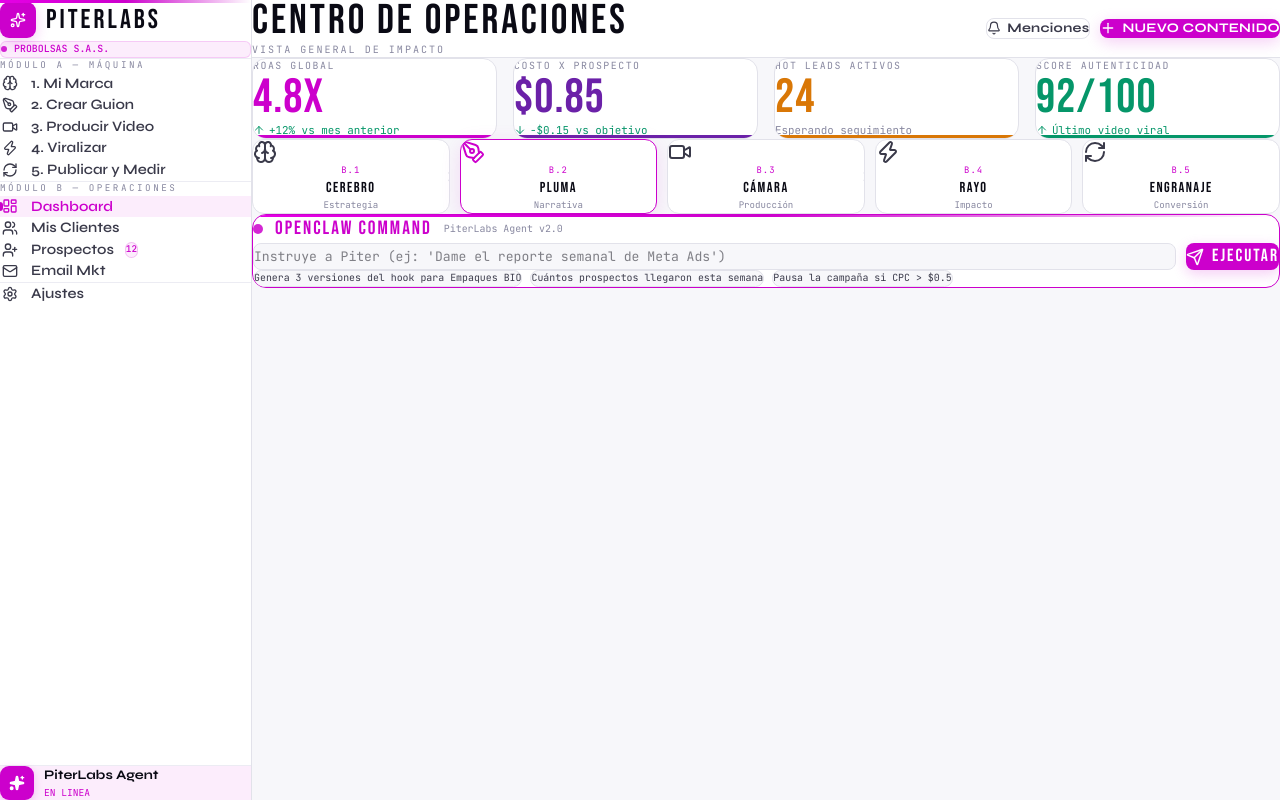
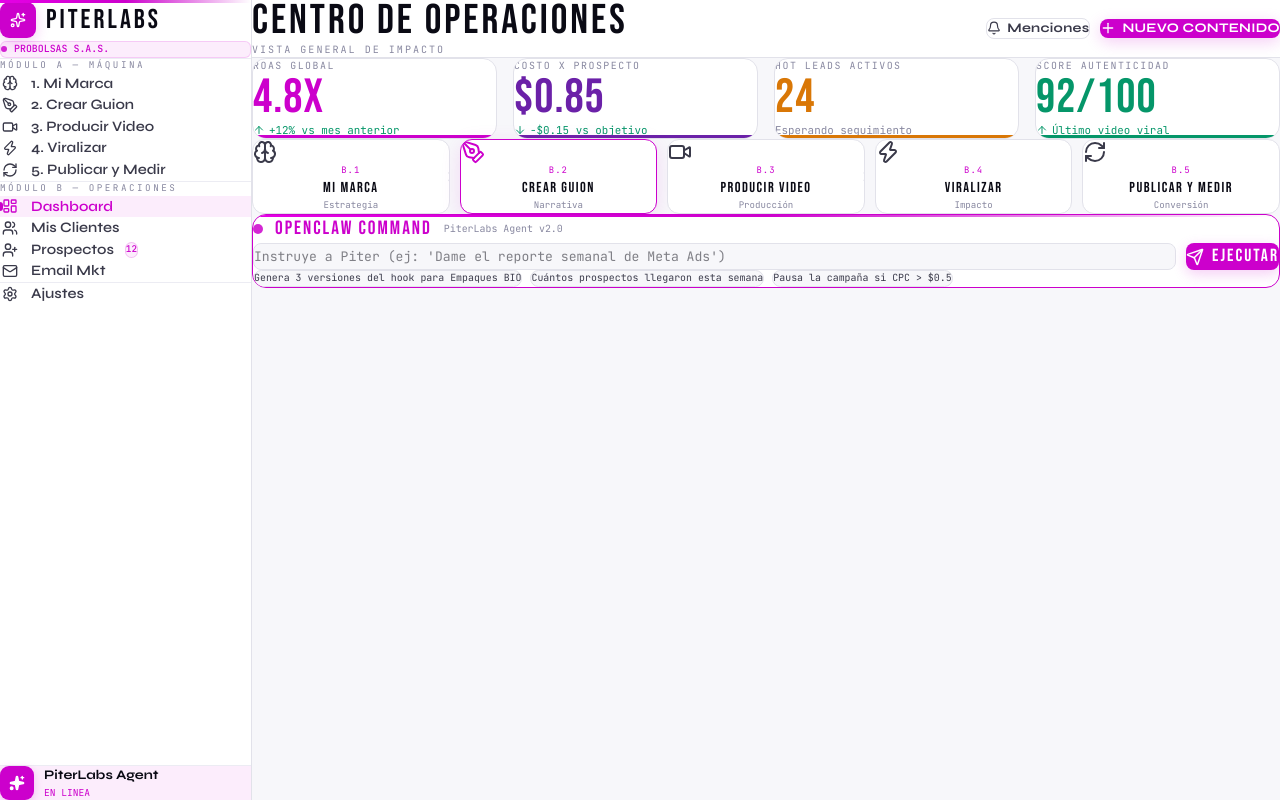
Before and after one commit to pedroprobolsas/piterlabs_marketing, a React (Vite) app in the folder frontend/: page / in a window 1280 px wide. Built offline with nearby package versions, Linux system fonts and the light colour scheme.

Commit message:
style: rename dashboard blocks to match revised design system

```diff
--- a/frontend/src/pages/Dashboard/Dashboard.jsx
+++ b/frontend/src/pages/Dashboard/Dashboard.jsx
@@ -40,11 +40,11 @@ export default function Dashboard() {
 
       {/* BLOQUES PIPELINE */}
       <div className="flex gap-[10px] mb-[24px]">
-        {[{num: 'B.1', name: 'CEREBRO', sub: 'Estrategia', active: false, Icon: Brain },
-          {num: 'B.2', name: 'PLUMA', sub: 'Narrativa', active: true, Icon: PenTool },
-          {num: 'B.3', name: 'CÁMARA', sub: 'Producción', active: false, Icon: Video },
-          {num: 'B.4', name: 'RAYO', sub: 'Impacto', active: false, Icon: Zap },
-          {num: 'B.5', name: 'ENGRANAJE', sub: 'Conversión', active: false, Icon: RefreshCw }]
+        {[{num: 'B.1', name: 'MI MARCA', sub: 'Estrategia', active: false, Icon: Brain },
+          {num: 'B.2', name: 'CREAR GUION', sub: 'Narrativa', active: true, Icon: PenTool },
+          {num: 'B.3', name: 'PRODUCIR VIDEO', sub: 'Producción', active: false, Icon: Video },
+          {num: 'B.4', name: 'VIRALIZAR', sub: 'Impacto', active: false, Icon: Zap },
+          {num: 'B.5', name: 'PUBLICAR Y MEDIR', sub: 'Conversión', active: false, Icon: RefreshCw }]
           .map((b, i) => (
           <div key={b.num} className={`flex-1 bg-white border-[1.5px] rounded-[12px] p-[16px_14px] text-center cursor-pointer transition-all duration-250 relative overflow-hidden
             ${b.active ? 'border-magenta bg-magenta-soft shadow-[0_4px_20px_rgba(204,0,204,0.12)]' : 'border-border hover:border-magenta hover:shadow-[0_4px_16px_rgba(204,0,204,0.07)]'}
```
